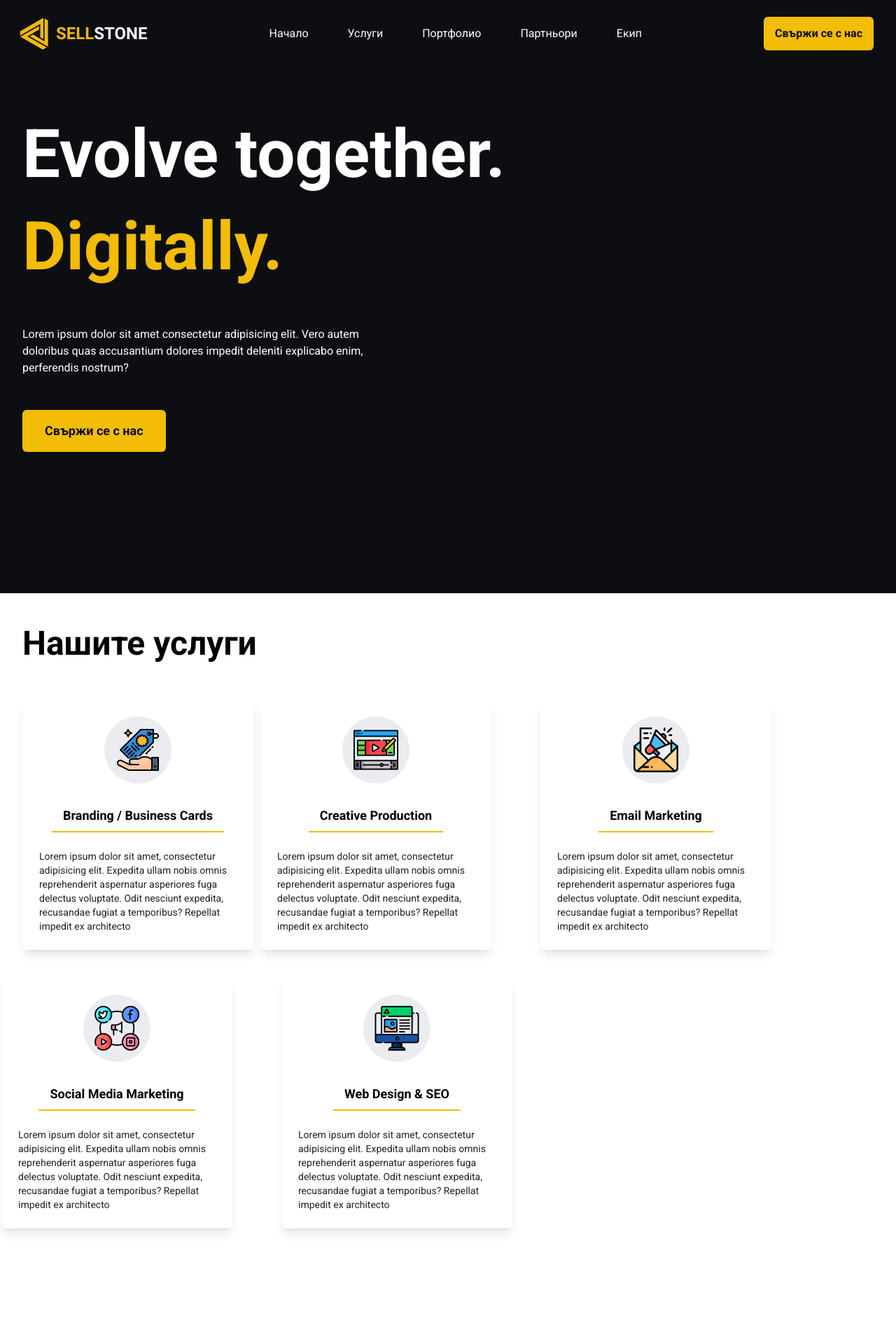
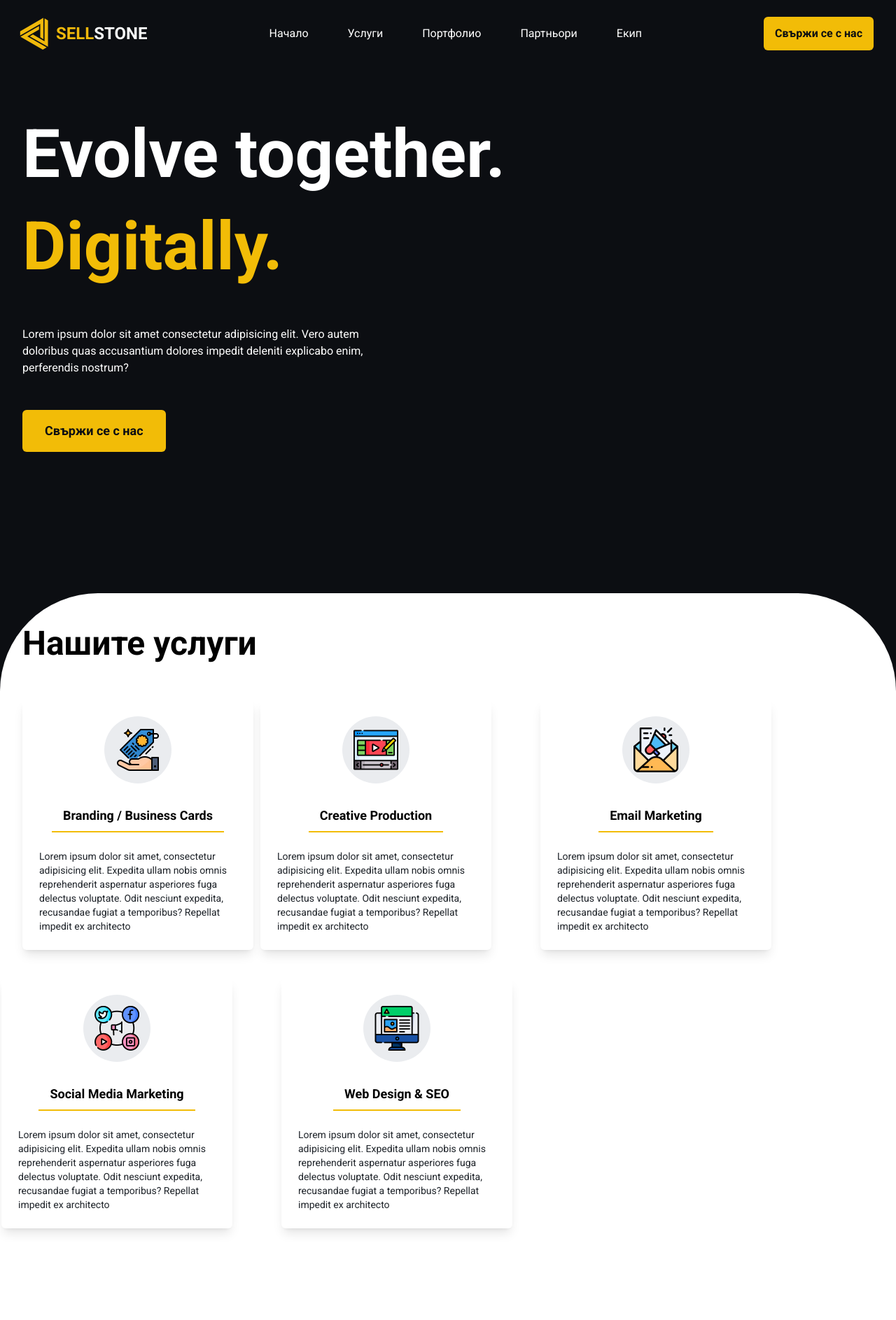
Before and after one commit to ddimitrov1108/sellstone, a React (Vite) app: page / in a window 1280 px wide. Shown: the top 1887 px of the page at 70% size. Built offline with nearby package versions, Linux system fonts and the light colour scheme.

Commit message:
section radius optimization

```diff
--- a/src/scss/index.scss
+++ b/src/scss/index.scss
@@ -32,18 +32,18 @@ body {
   min-height: fit-content !important;
 }
 
-.round-top-on-entry,
-.round-bottom-on-entry {
-  -webkit-transition: border-radius 0.5s 0.25s !important;
-  transition: border-radius 0.5s 0.25s !important;
-}
-
 .rounded-border-top {
-  animation: RoundedTopBorderMobile 0.25s 0.5s linear both;
+    -webkit-transition: border-radius 0.5s 0.25s;
+    transition: border-radius 0.5s 0.25s;
+    border-top-right-radius: 70px;
+    border-top-left-radius: 70px;
 }
 
 .rounded-border-bottom {
-  animation: RoundedBottomBorderMobile 0.25s 0.5s linear both;
+  -webkit-transition: border-radius 0.5s 0.25s;
+  transition: border-radius 0.5s 0.25s;
+  border-bottom-right-radius: 70px;
+  border-bottom-left-radius: 70px;
 }
 
 .hidden-section {
@@ -128,12 +128,18 @@ body {
 
 @media (min-width: 768px) {
   .rounded-border-top {
-    animation: RoundedTopBorderDesktop 0.25s 0.5s linear both !important;
-  }
+    -webkit-transition: border-radius 0.5s 0.25s;
+    transition: border-radius 0.5s 0.25s;
+    border-top-right-radius: 140px;
+    border-top-left-radius: 140px;
+}
 
-  .rounded-border-bottom {
-    animation: RoundedBottomBorderDesktop 0.25s 0.5s linear both !important;
-  }
+.rounded-border-bottom {
+  -webkit-transition: border-radius 0.5s 0.25s;
+  transition: border-radius 0.5s 0.25s;
+  border-bottom-right-radius: 140px;
+  border-bottom-left-radius: 140px;
+}
 }
 
 @media (min-width: 1025px) {
--- a/src/scss/keyframes.scss
+++ b/src/scss/keyframes.scss
@@ -1,47 +1,3 @@
-@keyframes RoundedTopBorderMobile {
-  from {
-    border-top-left-radius: 0px;
-    border-top-right-radius: 0px;
-  }
-  to {
-    border-top-left-radius: 70px;
-    border-top-right-radius: 70px;
-  }
-}
-
-@keyframes RoundedBottomBorderMobile {
-  from {
-    border-bottom-left-radius: 0px;
-    border-bottom-right-radius: 0px;
-  }
-  to {
-    border-bottom-left-radius: 70px;
-    border-bottom-right-radius: 70px;
-  }
-}
-
-@keyframes RoundedTopBorderDesktop {
-  from {
-    border-top-left-radius: 0px;
-    border-top-right-radius: 0px;
-  }
-  to {
-    border-top-left-radius: 140px;
-    border-top-right-radius: 140px;
-  }
-}
-
-@keyframes RoundedBottomBorderDesktop {
-  from {
-    border-bottom-left-radius: 0px;
-    border-bottom-right-radius: 0px;
-  }
-  to {
-    border-bottom-left-radius: 140px;
-    border-bottom-right-radius: 140px;
-  }
-}
-
 @keyframes FadeIn {
   from {
     opacity: 0;
```
